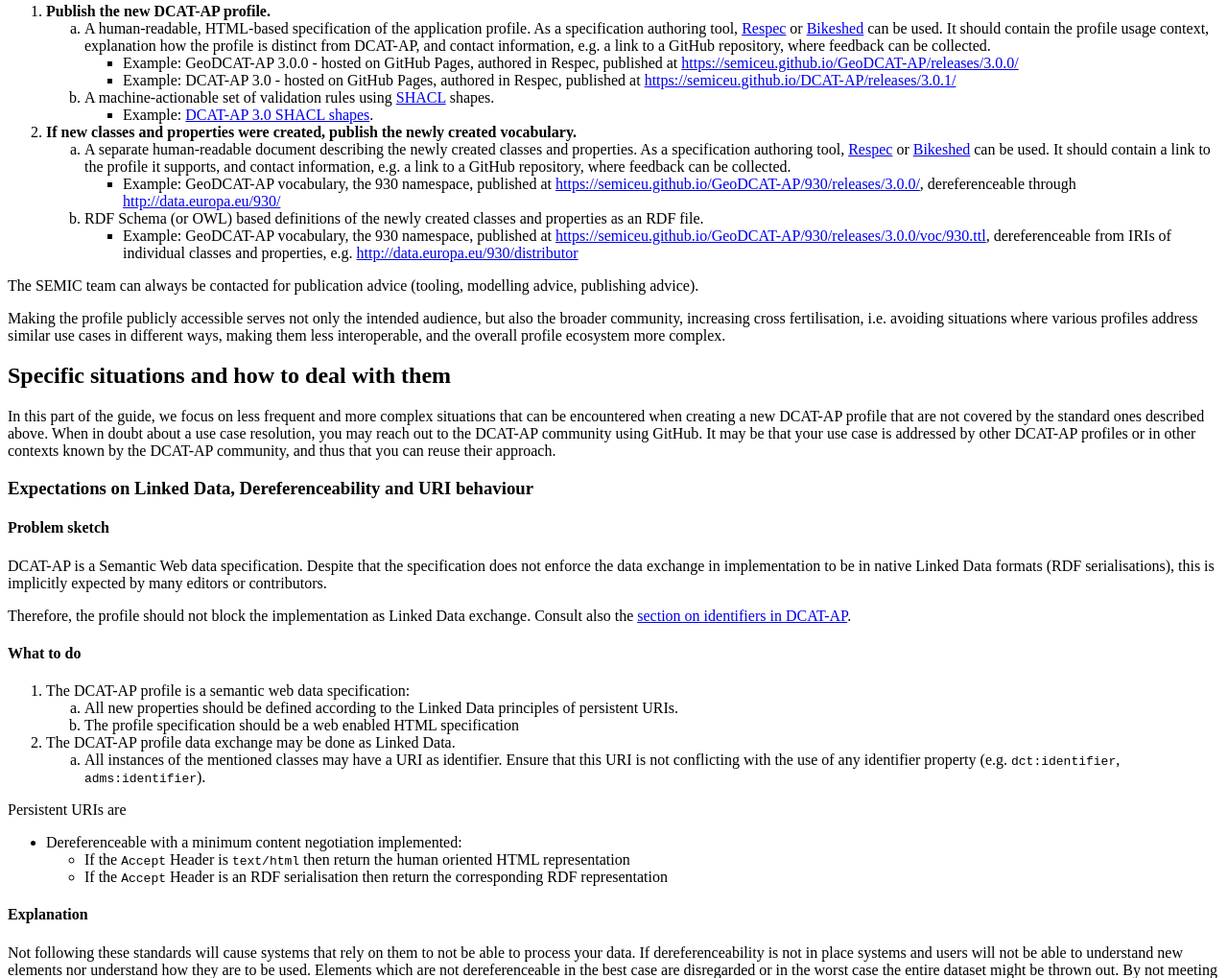
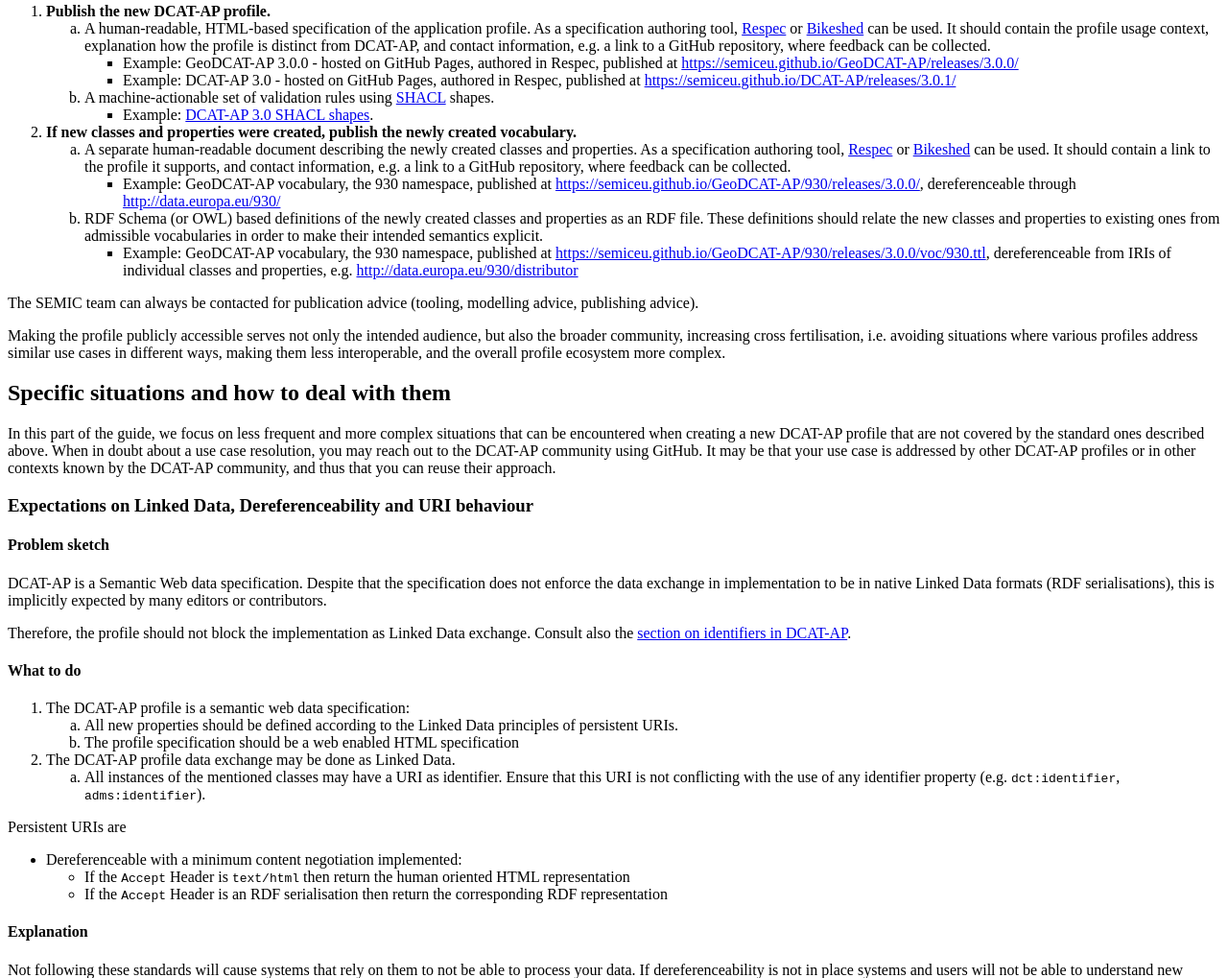
Before and after one commit to SEMICeu/DCAT-AP-reuse-guidelines, a plain HTML site: page index.html in a window 1280 px wide. Shown: the part 4035-5054 px from the top of the page at 96% size. Drawn offline with Linux system fonts and the light colour scheme.

Commit message:
Editorial fix section 4.4 issue#18

```diff
--- a/index.html
+++ b/index.html
@@ -608,7 +608,8 @@
                         </li>
                         <li>
                             RDF Schema (or OWL) based definitions of the newly created classes and properties as an RDF
-                            file.
+                            file. These definitions should relate the new classes and properties to existing ones from admissible vocabularies in order
+                            to make their intended semantics explicit.
                             <ul>
                                 <li>Example: GeoDCAT-AP vocabulary, the 930 namespace, published at
                                     <a
```
